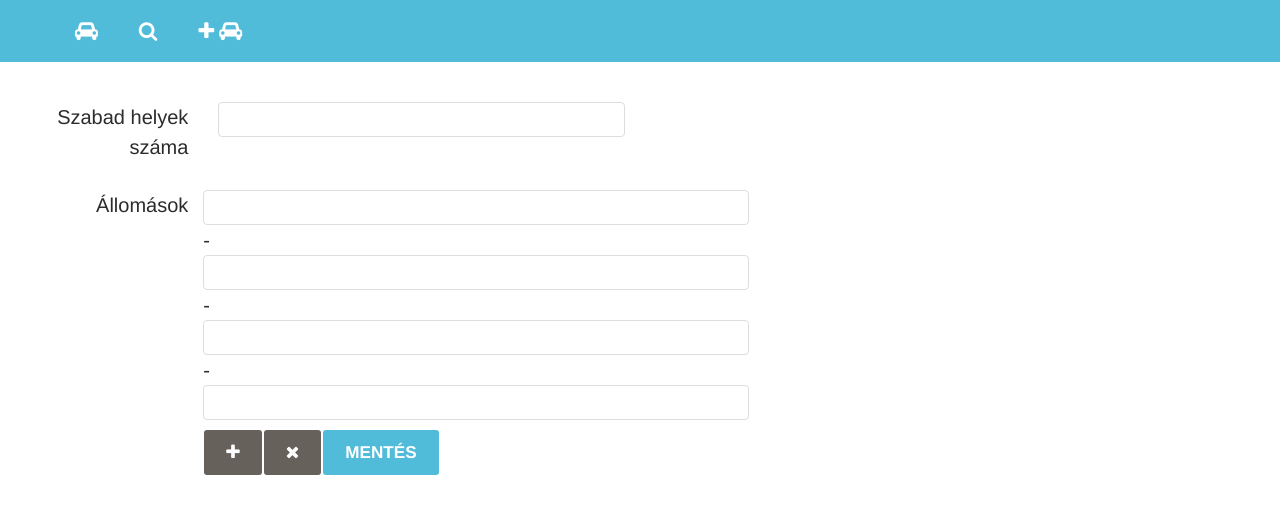
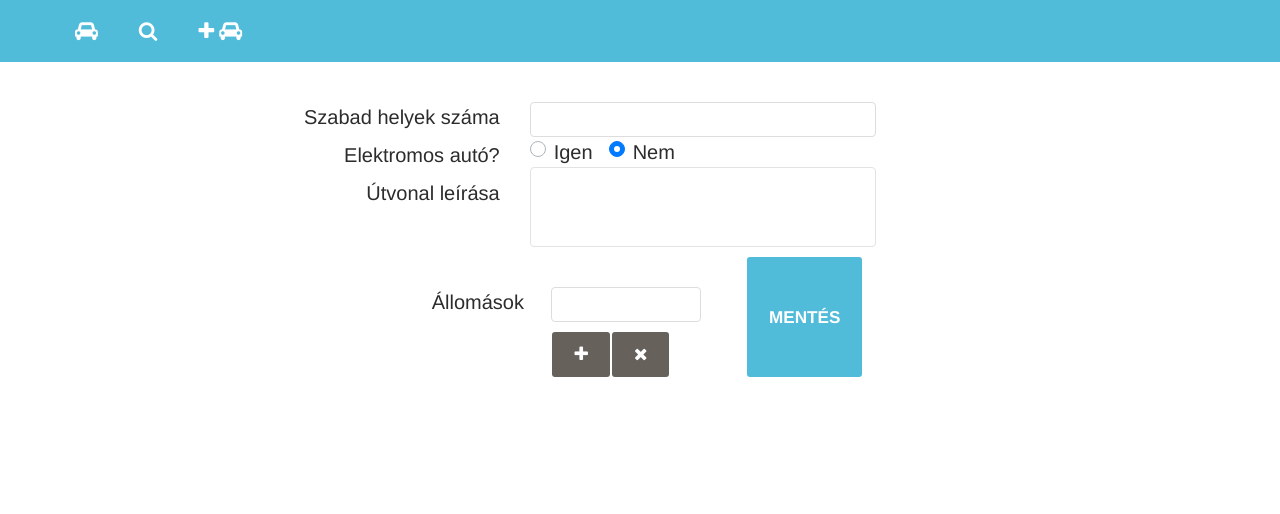
Before and after one commit to zoli333/TeleCar, a Vue app in the folder frontend/: page /add-car in a window 1280 px wide. Shown: the top 514 px of the page. Built offline with nearby package versions, Linux system fonts and the light colour scheme.

Commit message:
add a new car style, frontend, functions, trying to post to server

```diff
--- a/frontend/src/pages/AddCar.vue
+++ b/frontend/src/pages/AddCar.vue
@@ -1,31 +1,40 @@
 <template>
-  <div>
+  <b-row class="outer-box col-md-8" align-h="center">
     <b-row class="car-information">
-      <b-col class="text-right" cols="2">
+      <b-col class="text-right" cols="4">
         <label for="free-places">Szabad helyek száma</label>
+        <label for="is-electric-car">Elektromos autó?</label>
+        <label for="route-description">Útvonal leírása</label>
       </b-col>
-      <b-col cols="4">
-        <b-form-input type="number" id="free-places"></b-form-input>
+      <b-col cols="6">
+        <b-form-input v-model="maxPlaces" type="number" id="free-places"></b-form-input>
+        <b-form-radio-group id="is-electric-car" v-model="isElectric" :options="options"></b-form-radio-group>
+        <b-form-textarea id="route-description" v-model="description" rows=3 max-rows=6 type="text"/>
       </b-col>
     </b-row>
     <b-row class="route-information">
-      <b-col cols="2" class="text-right">
+      <b-col cols="4" class="text-right">
         <label for="stops">Állomások</label>
       </b-col>
-      <b-col cols="5" class="justify-content-center">
+      <b-col cols="6" class="justify-content-center">
         <b-col>
         </b-col>
-          <b-row id="stops" v-for="index in numberOfStops" :key="index">
-            <b-form-input/><span v-if="index !== numberOfStops"> - </span>
+          <b-row id="stops" v-for="(station, index) in stations" :key="index">
+            <b-col>
+              <b-form-input v-model="station.value"></b-form-input>
+              <span v-if="index !== stations.length - 1"> - </span>
+            </b-col>
           </b-row>
           <b-row>
-          <b-button @click="incrementMinStops"><i class="fa fa-plus"></i></b-button>
-          <b-button @click="resetToDefault"><i class="fa fa-times"></i></b-button>
-          <b-button @click="save" variant="info" class="align-self-right">Mentés</b-button>
         </b-row>
+        <b-button @click="addNewStation"><i class="fa fa-plus"></i></b-button>
+        <b-button @click="resetToDefault"><i class="fa fa-times"></i></b-button>
       </b-col>
     </b-row>
-  </div>
+    <b-row align-h="end">
+      <b-button @click="save" variant="info">Mentés</b-button>
+    </b-row>
+  </b-row>
 </template>
 
 <script>
@@ -33,38 +42,61 @@ export default {
   name: 'AddCar',
   data () {
     return {
-      minStopsDefault: 4,
-      minStops: null
-    }
-  },
-  computed: {
-    numberOfStops: function () {
-      return this.minStops
+      stations: [],
+      maxPlaces: null,
+      isElectric: false,
+      options: [
+        {text: 'Igen', value: true},
+        {text: 'Nem', value: false}
+      ],
+      description: null
     }
   },
   methods: {
-    incrementMinStops: function () {
-      this.minStops += 1;
+    resetToDefault: function () {
+      this.stations = []
+      this.addNewStation()
     },
-    resetToDefault: function () {
-      this.minStops = this.minStopsDefault
+    addNewStation: function () {
+      this.stations.push({value: ''})
     },
     save: function () {
-      this.axios.post('/cars/' + this.$store.getters.user.id + '/add', {
-        driverId: this.$store.getters
-      })
-        .then(function (response){
-          console.log(response)
+      if (this.validateStations()) {
+        this.axios.post('/cars/' + this.$store.getters.user.id + '/add', {
+          driverId: this.$store.getters.user.id,
+          maxPlaces: this.maxPlaces,
+          routes: this.stations,
+          routeDescription: this.description,
+          isElectric: this.isElectric
         })
+          .then(function (response){
+            console.log(response)
+          }.bind(this))
+      }
+
+    },
+    validateStations: function () {
+      for (let i = this.stations.length - 1; i >= 0; i--) {
+        if (this.stations[i].value === '') this.stations.splice(i, 1)
+      }
+      if (this.stations.length < 2) {
+        this.addNewStation()
+        return false
+      }
+      return true
     }
   },
-  created: function () {
-    this.minStops = this.minStopsDefault
+  created () {
+    this.addNewStation()
   }
 }
 </script>
 
 <style scoped>
+.outer-box {
+  width: 100%;
+  margin: 0 auto;
+}
 .car-information {
   padding-top: 20px;
 }
@@ -72,6 +104,6 @@ export default {
   margin-bottom: 15px;
 }
 .route-information {
-  margin-top: 20px;
+  padding-top: 40px;
 }
 </style>
```
Also changed, not shown: 2 other files (tests, documents, lock files or other folders).
